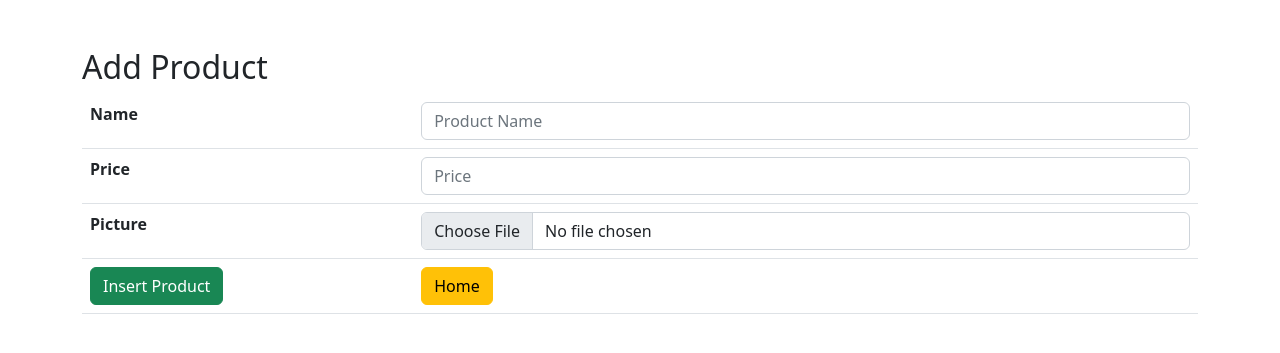
After one commit to eri-she/PHP-day3, a PHP site: page /create.php in a window 1280 px wide. The commit adds this page. Shown: the top 353 px of the page. Run offline with PHP 8.4, Linux system fonts and the light colour scheme.

Commit message:
created files

```diff
--- /dev/null
+++ b/ericka/create.php
@@ -0,0 +1,37 @@
+<!DOCTYPE html>
+<html lang="en">
+<head>
+    <meta charset="UTF-8">
+    <meta http-equiv="X-UA-Compatible" content="IE=edge">
+    <meta name="viewport" content="width=device-width, initial-scale=1.0">
+    <title>Document</title>
+    <?php require_once "components/bootstrap.php";
+    ?>
+</head>
+<body>
+      <fieldset class= "container mt-5">
+            <legend class='h2'>Add Product</legend>
+            <form action="actions/a_create.php" method= "post" enctype="multipart/form-data">
+                <table class='table'>
+                    <tr>
+                        <th>Name</th>
+                        <td><input class='form-control' type="text" name="name"  placeholder="Product Name" /></td>
+                    </tr>
+                    <tr>
+                        <th>Price</th>
+                        <td><input class='form-control' type="number" name= "price" placeholder="Price" step="any" /></td>
+                    </tr>
+                    <tr>
+                        <th>Picture</th>
+                        <td><input class='form-control' type="file" name="picture" /></td>
+                    </tr>
+                    <tr>
+                        <td><button class='btn btn-success' type="submit">Insert Product</button></td>
+                        <td><a href="index.php"><button class='btn btn-warning' type="button">Home</button></a></td>
+                    </tr>
+                </table>
+            </form>
+        </fieldset>
+
+</body>
+</html>
--- a/ericka/index.php
+++ b/ericka/index.php
@@ -42,7 +42,7 @@ if (0 < mysqli_num_rows($result) ) {
 <body>
       <div class="manageProduct w-75 mt-3 container">
         <div class='mb-3'>
-            <a href="create.php"><button class='btn btn-primary' type="button">Add product</button></a>
+            <a href="./create.php"><button class='btn btn-primary' type="button">Add product</button></a>
         </div>
         <p class='h2'>Products</p>
         <table class='table table-striped'>
```
Also changed, not shown: ericka/actions/file_upload.php (added, +46 -0 lines), ericka/actions/a_create.php (added), ericka/actions/a_delete.php (added), ericka/actions/a_update.php (added), ericka/pictures/product.png (added).
